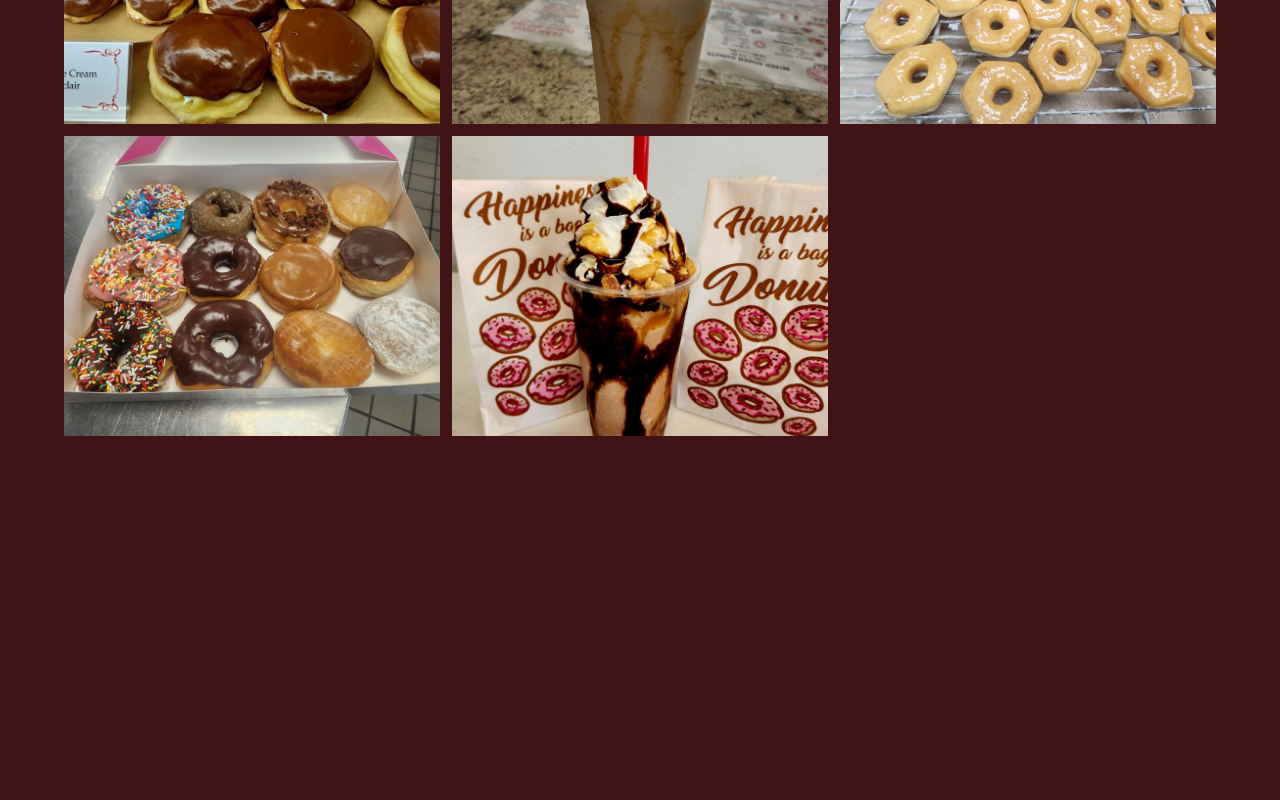
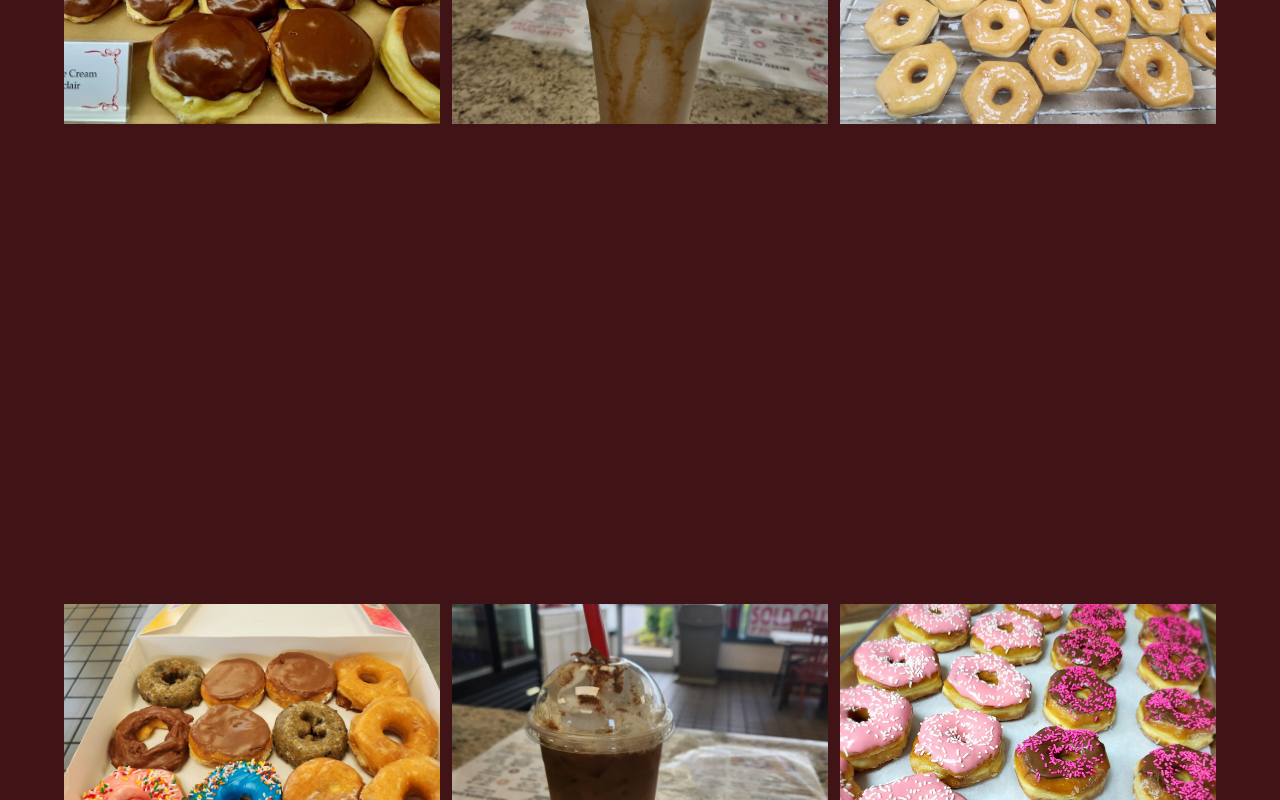
Before and after one commit to ralphvdo420/lickin-good-donuts, a React (Vite) app: page / in a window 1280 px wide. Shown: the part 1680-2480 px from the top of the page. Before the commit the page ends 2116 px from the top, so only its background shows below. Built offline with nearby package versions, Linux system fonts and the light colour scheme.

Commit message:
added parallax

```diff
--- a/package.json
+++ b/package.json
@@ -11,7 +11,8 @@
   },
   "dependencies": {
     "react": "^18.2.0",
-    "react-dom": "^18.2.0"
+    "react-dom": "^18.2.0",
+    "react-parallax": "^3.5.1"
   },
   "devDependencies": {
     "@types/react": "^18.2.56",
--- a/src/App.tsx
+++ b/src/App.tsx
@@ -3,6 +3,7 @@ import Header from "./Components/Header";
 import MenuGrid from "./Components/MenuGrid";
 import About from "./Components/About";
 import MenuTabs from "./Components/MenuTabs";
+import Footer from "./Components/Footer";
 import "./App.css";
 import "./fonts.css";
 
@@ -13,6 +14,9 @@ function App() {
       <About logo={lickinLogo}></About>
       <MenuTabs></MenuTabs>
       <MenuGrid></MenuGrid>
+      <Footer></Footer>
+      <MenuGrid></MenuGrid>
+      <div className="h-[600px]"></div>
     </>
   );
 }
--- a/src/Components/About.tsx
+++ b/src/Components/About.tsx
@@ -10,7 +10,7 @@ const About = ({ logo }: LogoProps) => {
         alt=""
       />
       <h1 className="text-white font-custom text-center text-3xl">
-        Welcome Swarm
+        Welcome to The Best Donuts
       </h1>
       <p className="text-custom text-white text-center w-[80%] mx-auto">
         We make Fresh Homemade Donuts, Breakfast Burritos, Hot/Cold Coffee
--- /dev/null
+++ b/src/Components/Footer.tsx
@@ -0,0 +1,18 @@
+import chocDonut from "../imgs/choc-donut.jpg";
+import React from "react";
+import { Parallax } from "react-parallax";
+
+const Footer = () => {
+  return (
+    <>
+      <Parallax
+        bgImage={chocDonut}
+        strength={600}
+        className="rounded-3xl mt-10 object-cover w-full max-w-[800px] h-[400px] mx-auto"
+        blur={{ min: -15, max: 15 }}
+      ></Parallax>
+    </>
+  );
+};
+
+export default Footer;
--- a/src/Components/Header.tsx
+++ b/src/Components/Header.tsx
@@ -1,5 +1,6 @@
 import "../index.css";
 import inventory from "../imgs/inventory.jpg";
+import { Parallax } from "react-parallax";
 type LogoProps = {
   logo: string;
 };
--- a/src/Components/MenuGrid.tsx
+++ b/src/Components/MenuGrid.tsx
@@ -6,6 +6,8 @@ import freshGlazed from "../imgs/fresh-glazed.jpg";
 import mixedBox from "../imgs/mixed-box.jpg";
 import pinkDonuts from "../imgs/pink-donuts.jpg";
 import snickersFrap from "../imgs/snickers-frap.jpg";
+import chocDonut from "../imgs/choc-donut.jpg";
+import "../menutabs.css";
 
 const MenuGrid = () => {
   return (
@@ -58,22 +60,6 @@ const MenuGrid = () => {
             alt=""
           />
         </div>
-
-        <div>
-          <img
-            className="h-[300px] w-full object-cover"
-            src={mixedBox}
-            alt=""
-          />
-        </div>
-
-        <div>
-          <img
-            className="h-[300px] w-full object-cover"
-            src={snickersFrap}
-            alt=""
-          />
-        </div>
       </div>
     </>
   );
--- a/src/Components/MenuTabs.tsx
+++ b/src/Components/MenuTabs.tsx
@@ -1,6 +1,5 @@
 import { useState } from "react";
 import closingShop from "../imgs/closing-shop.jpg";
-import "../menutabs.css";
 const MenuTabs = () => {
   const [activeTab, setActiveTab] = useState<string>("glazed");
 
--- a/src/menutabs.css
+++ b/src/menutabs.css
@@ -2,12 +2,3 @@ button:focus {
     background:#f097bc;
     transition: all 500ms ease-in-out;
 }
-
-@keyframes bounceUp {
-    0%, 100% {
-      transform: translateY(0);
-    }
-    50% {
-      transform: translateY(-10px);
-    }
-  }
--- a/tailwind.config.js
+++ b/tailwind.config.js
@@ -12,6 +12,7 @@ export default {
       'darkbrown': '#401416',
       'tan': '#dda786',
       'velvet': '#591123',
+      'velvet-clear': '#66591123',
       'white': '#ffffff',
     },
     extend: {
```
Also changed, not shown: src/imgs/beautiful.jpg (added), 1 other file (tests, documents, lock files or other folders).
